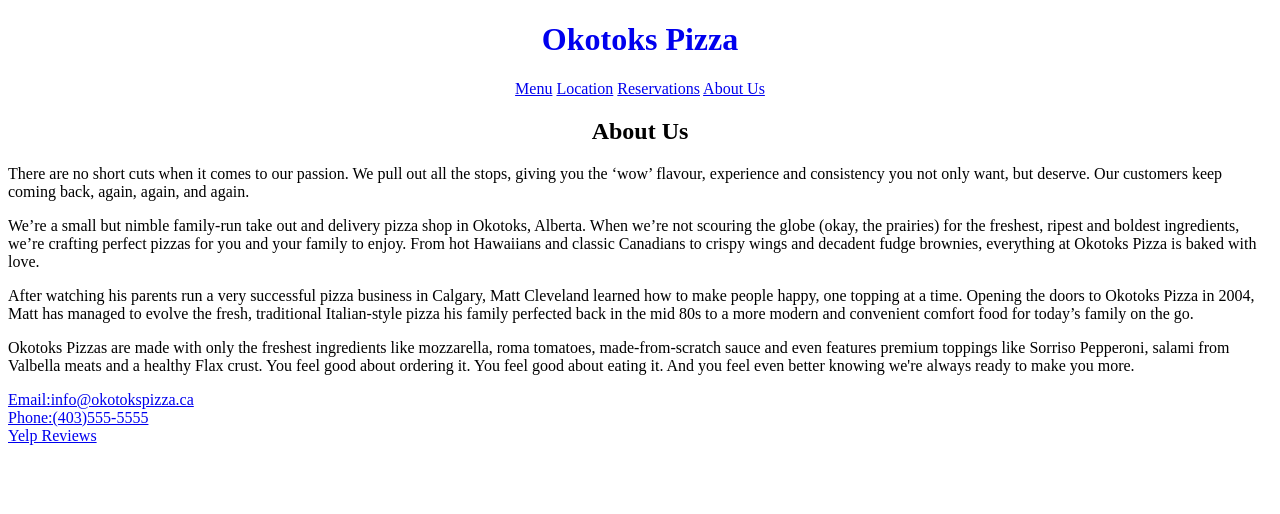
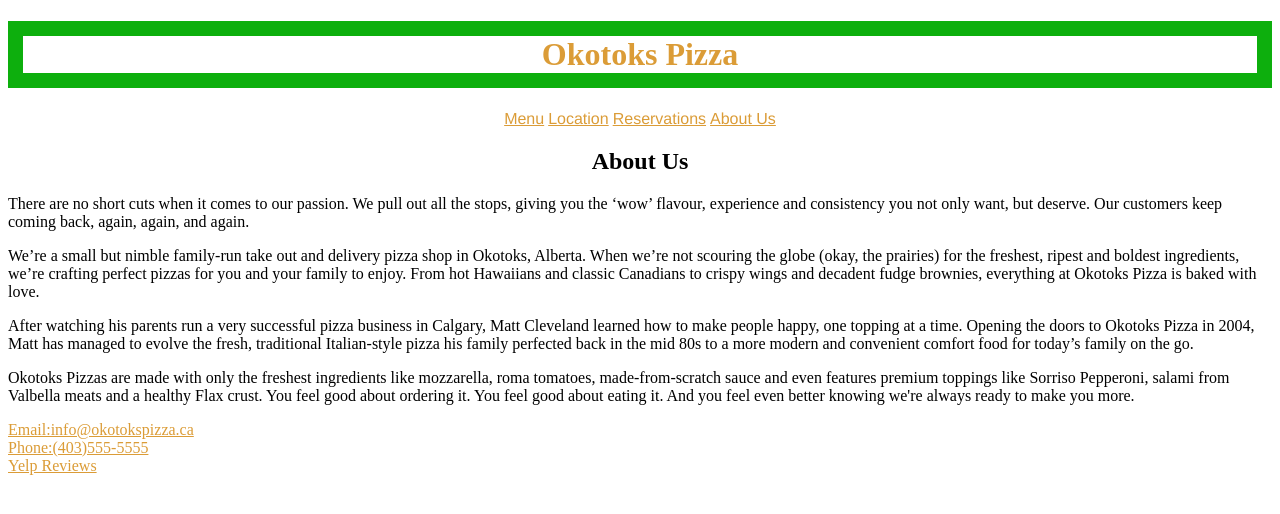
Before and after one commit to Ramy7729/OkotoksPizza, a plain HTML site: page pages/aboutUs.html in a window 1280 px wide. Drawn offline with Linux system fonts and the light colour scheme.

Commit message:
Added new CSS selectors

```diff
--- a/css/style.css
+++ b/css/style.css
@@ -10,3 +10,37 @@
   border-width: medium;
   border-color: green;
 }
+
+.header-logo {
+  text-decoration: none;
+}
+
+a:visited {
+  color:rgb(0, 81, 255)
+}
+
+
+a:link {
+  color: #db9c37;
+}
+
+a:active {
+  background-color: rgb(255, 0, 76);
+}
+
+a:hover {
+  border: 3px solid rgb(136, 59, 59)
+
+}
+
+nav>a {
+  font-family: 'Franklin Gothic Medium', 'Arial Narrow', Arial, sans-serif;
+}
+
+header h1 {
+  border: 15px solid rgb(13, 175, 13);
+
+}
+  header+p {
+  font-family: 'Lucida Sans', 'Lucida Sans Regular', 'Lucida Grande', 'Lucida Sans Unicode', Geneva, Verdana, sans-serif ;
+}
--- a/pages/aboutUs.html
+++ b/pages/aboutUs.html
@@ -18,7 +18,7 @@
 <body>
     <header>
     <center>
-        <h1><a style="text-decoration: none;" href="../index.html">Okotoks Pizza</a></h1>
+        <h1><a class="header-logo" href="../index.html">Okotoks Pizza</a></h1>
         <nav>
             <a href="menu.html">Menu</a>
             <a href="location.html">Location</a>
@@ -58,7 +58,7 @@
         <br>
         <a href="tel:(403)555-5555">Phone:(403)555-5555</a>
         <br>
-        <a href="https://www.yelp.ca/biz/rosso-pizzeria-edmonton">Yelp Reviews</a>
+        <a target="_blank" href="https://www.yelp.ca/biz/rosso-pizzeria-edmonton">Yelp Reviews</a>
     </footer>
 </body>
 </html>
```
Also changed, not shown: index.html (+2 -4 lines), pages/location.html (+2 -2 lines), pages/menu.html (+2 -2 lines), pages/reservations.html (+2 -2 lines).
